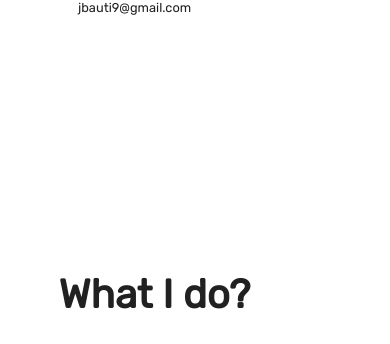
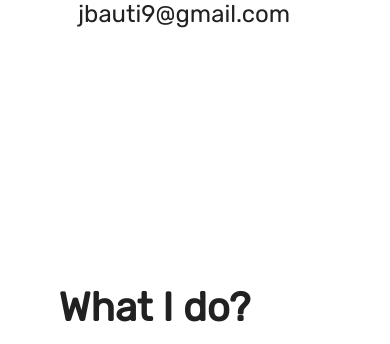
Before and after one commit to juanchitho/miPortfolio, a plain HTML site: page index.html in a window 390 px wide. Shown: the part 756-1100 px from the top of the page. Drawn offline with nearby package versions, Linux system fonts and the light colour scheme; a web font is replaced by a local one.

Commit message:
responsive2

```diff
--- a/css/style.css
+++ b/css/style.css
@@ -139,6 +139,9 @@ strong,b{
     transition: 0.4s;
     color: rgb(20, 23, 187);
 
+}
+.logosHero p{
+    font-size: 1.5rem;
 }
 .whatIDo{
     display: flex;
@@ -451,7 +454,6 @@ input[type=button], input[type=submit], input[type=reset] {
     }
     .logosHero{
         font-size: 0.8rem;
-
         gap: none;
 
     }
```
Also changed, not shown: 1 other file.
